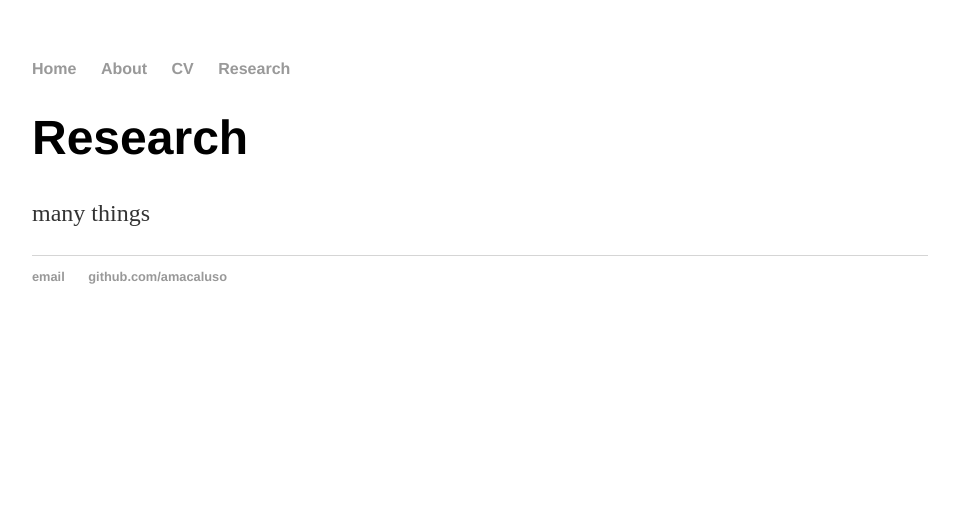
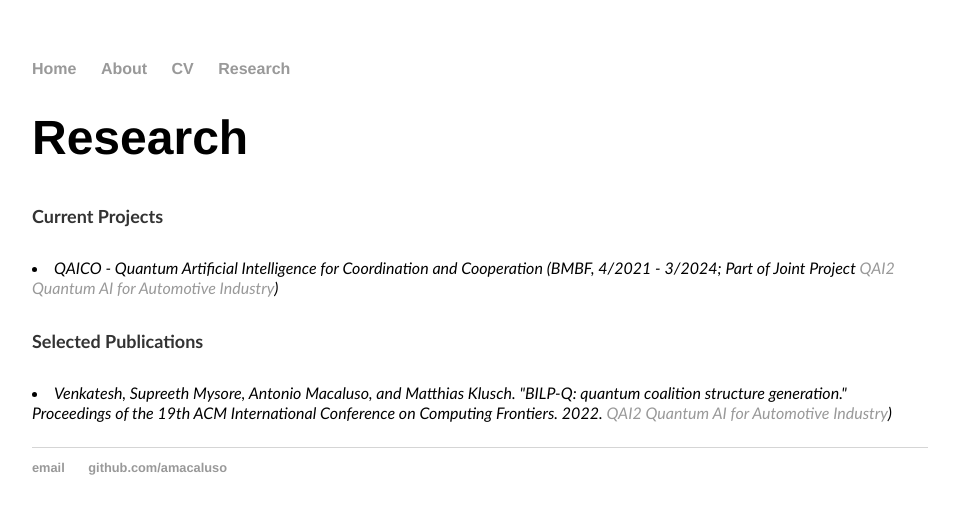
Before and after one commit to amacaluso/amacaluso.github.io, a Jekyll site: the page built from research/research.html, in a window 1280 px wide. Shown: the top 514 px of the page, without its empty margins (160-1119 px from the left). Built offline with Jekyll 4.4.1, drawn with Linux system fonts in a browser that asks for light colours.

Commit message:
Update research and cv

```diff
--- a/cv/cv.html
+++ b/cv/cv.html
@@ -4,8 +4,5 @@ title: CV|Antonio Macaluso
 ---
 <div class="blurb">
 	<h1>Curriculum</h1>
-	<p>QAICO - Quantum Artificial Intelligence for Coordination and Cooperation (BMBF, 4/2021 - 3/2024; Part of Joint Project <a href="https://www.quantentechnologien.de/forschung/foerderung/quanteninformatik-algorithmen-software-anwendungen/qai2.html">QAI2 Quantum AI for Automotive Industry</a>)</p>
+	<p>Education</p>
 </div><!-- /.blurb -->
-
-<li><b><i><font face="Trebuchet MS"><font size="-1">Current Projects</font></font></i></b></li>
-<font face="Trebuchet MS"><font size="4">QAICO - Quantum Artificial Intelligence for Coordination and Cooperation (BMBF, 4/2021 - 3/2024; Part of Joint Project <a href="https://www.quantentechnologien.de/forschung/foerderung/quanteninformatik-algorithmen-software-anwendungen/qai2.html">QAI2 Quantum AI for Automotive Industry</a>)<br></font></font>
--- a/research/research.html
+++ b/research/research.html
@@ -4,5 +4,10 @@ title: Research|Antonio Macaluso
 ---
 <div class="blurb">
 	<h1>Research</h1>
-	<p>many things</p>
+	<p><b><font face="Trebuchet MS"><font size="4">Current Projects</font></font></b>
+	<p><li><i><font face="Trebuchet MS"><font size="3">QAICO - Quantum Artificial Intelligence for Coordination and Cooperation (BMBF, 4/2021 - 3/2024; Part of Joint Project <a href="https://www.quantentechnologien.de/forschung/foerderung/quanteninformatik-algorithmen-software-anwendungen/qai2.html">QAI2 Quantum AI for Automotive Industry</a>)</font></font></font></font></i></p></p>
+
+	<p><b><font face="Trebuchet MS"><font size="4">Selected Publications</font></font></b>
+	<p><li><i><font face="Trebuchet MS"><font size="3">Venkatesh, Supreeth Mysore, Antonio Macaluso, and Matthias Klusch. "BILP-Q: quantum coalition structure generation." Proceedings of the 19th ACM International Conference on Computing Frontiers. 2022. <a href="https://www.quantentechnologien.de/forschung/foerderung/quanteninformatik-algorithmen-software-anwendungen/qai2.html">QAI2 Quantum AI for Automotive Industry</a>)</font></font></font></font></i></p></p>
+
 </div><!-- /.blurb -->
```
